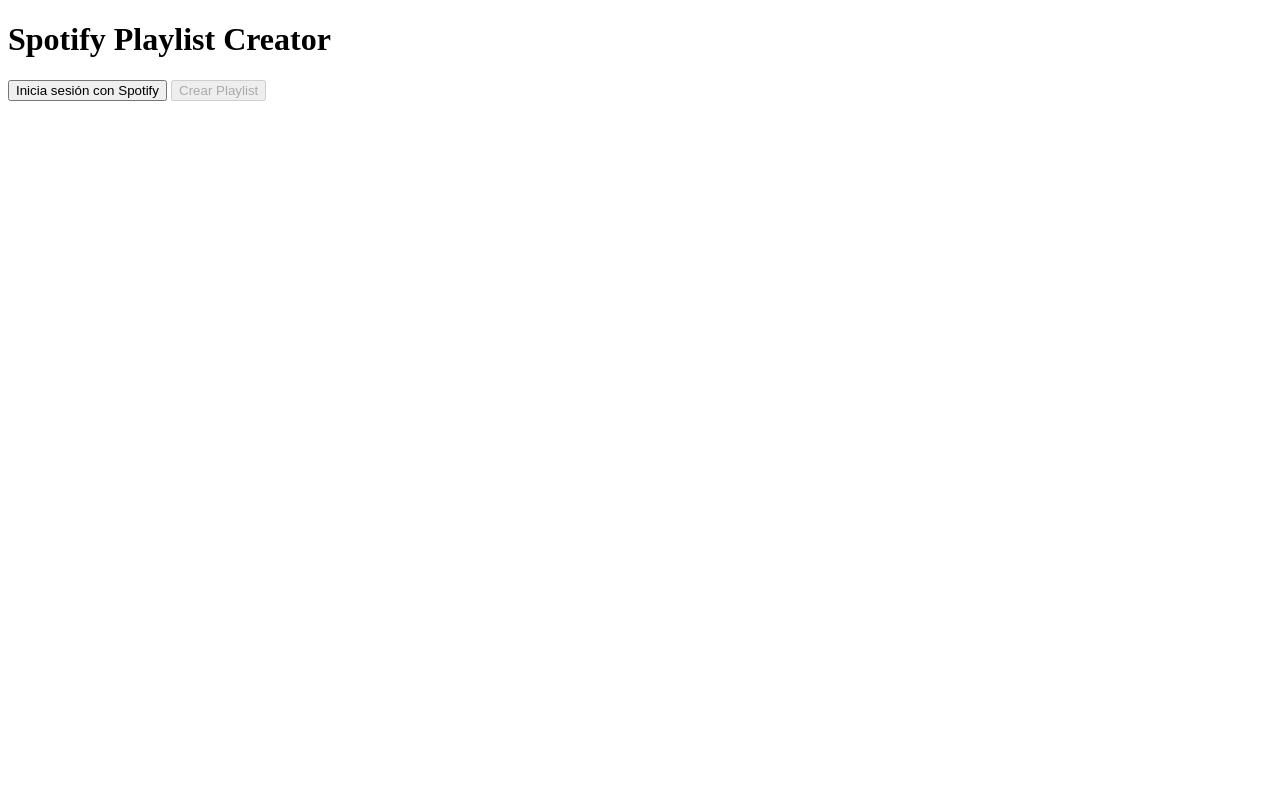
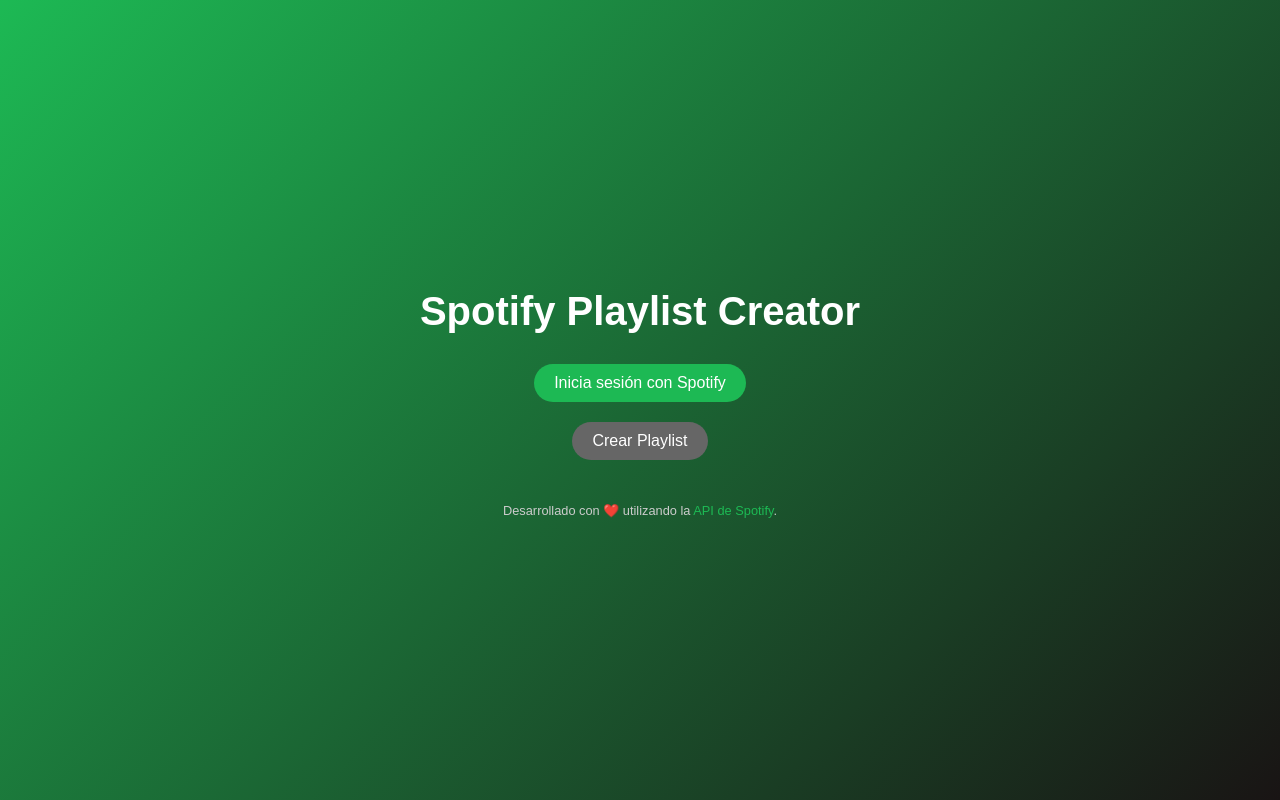
Before and after one commit to Moncadf/spotify-playlist-creator, a plain HTML site: page index.html in a window 1280 px wide. Drawn offline with Linux system fonts and the light colour scheme.

Commit message:
Se agrega estilos a la pagina

```diff
--- a/index.html
+++ b/index.html
@@ -5,12 +5,18 @@
   <meta charset="UTF-8">
   <meta name="viewport" content="width=device-width, initial-scale=1.0">
   <title>Spotify Playlist Creator</title>
+  <link rel="stylesheet" href="style.css">
 </head>
 
 <body>
   <h1>Spotify Playlist Creator</h1>
   <button id="login">Inicia sesión con Spotify</button>
   <button id="createPlaylist" disabled>Crear Playlist</button>
+
+  <footer>
+    <p>Desarrollado con ❤️ utilizando la <a href="https://developer.spotify.com/" target="_blank">API de Spotify</a>.
+    </p>
+  </footer>
 
   <script>
     const clientId = '8d43baa50ae84d8b929052203342008d'; // Reemplaza con tu Client ID
--- /dev/null
+++ b/style.css
@@ -0,0 +1,63 @@
+/* Estilo general */
+body {
+    margin: 0;
+    padding: 0;
+    font-family: Arial, sans-serif;
+    background: linear-gradient(135deg, #1DB954, #191414);
+    color: #fff;
+    text-align: center;
+}
+
+/* Encabezado */
+h1 {
+    font-size: 2.5rem;
+    margin: 20px 0;
+    color: #fff;
+}
+
+/* Botones */
+button {
+    background-color: #1DB954;
+    color: #fff;
+    border: none;
+    border-radius: 50px;
+    padding: 10px 20px;
+    font-size: 1rem;
+    margin: 10px;
+    cursor: pointer;
+    transition: background-color 0.3s ease;
+}
+
+button:disabled {
+    background-color: #666;
+    cursor: not-allowed;
+}
+
+button:hover:not(:disabled) {
+    background-color: #1ed760;
+}
+
+/* Contenedor principal */
+body {
+    display: flex;
+    flex-direction: column;
+    justify-content: center;
+    align-items: center;
+    height: 100vh;
+}
+
+/* Enlaces y créditos */
+footer {
+    margin-top: 20px;
+    font-size: 0.8rem;
+    color: #ccc;
+}
+
+footer a {
+    color: #1DB954;
+    text-decoration: none;
+}
+
+footer a:hover {
+    text-decoration: underline;
+}
```
